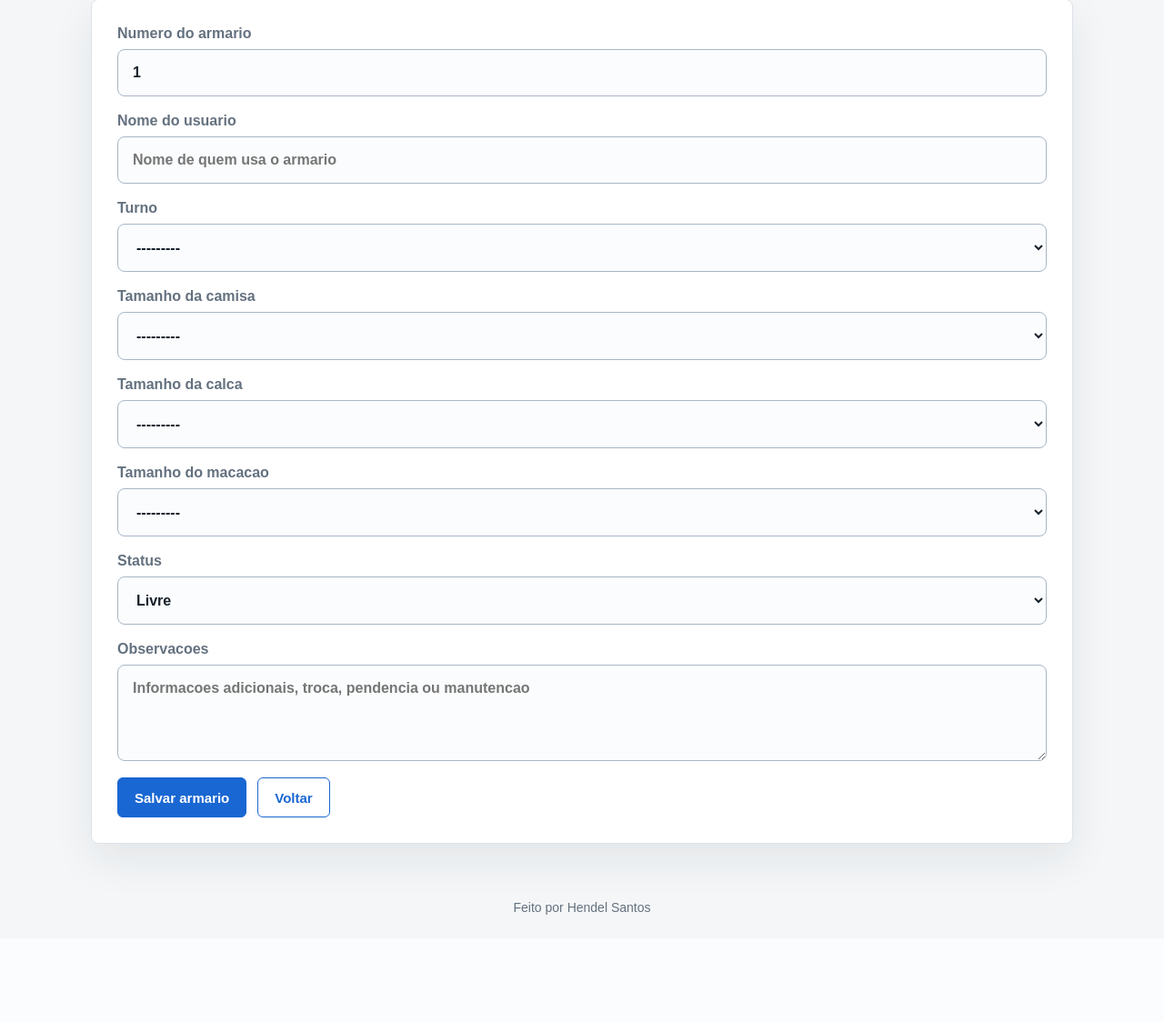
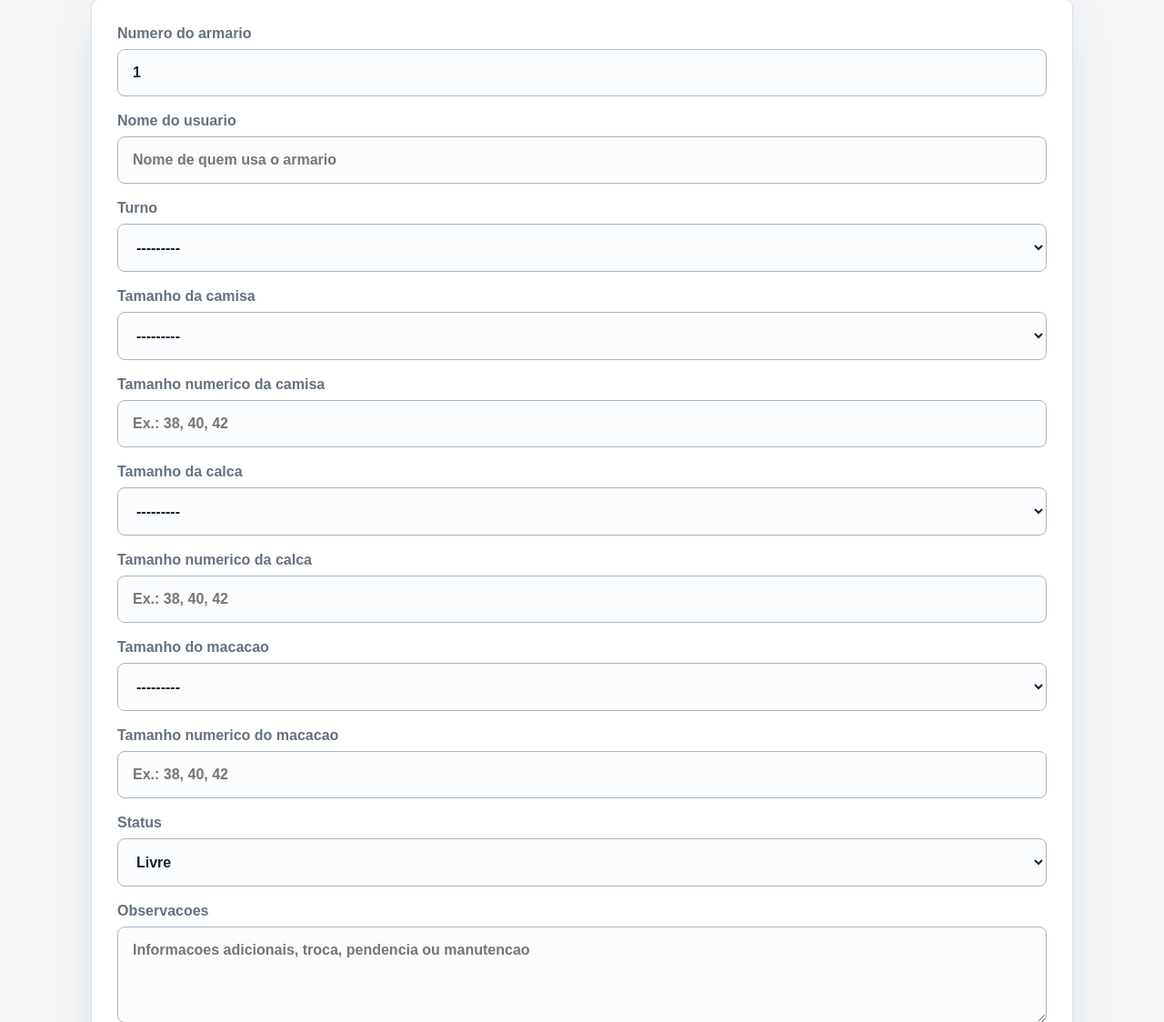
Before and after one commit to hendelsantos/Projeto_Django_HUB, a Django app: page /roupeiro/novo/ in a window 1280 px wide. Shown: the part 321-1445 px from the top of the page at 91% size. Before the commit the page ends 1327 px from the top, so only its background shows below. Run offline with Django 5.2, Linux system fonts and the light colour scheme; data that the repository does not hold is empty.

Commit message:
add numeric uniform sizes to lockers

```diff
--- a/roupeiro/forms.py
+++ b/roupeiro/forms.py
@@ -11,13 +11,19 @@ class ArmarioForm(forms.ModelForm):
             'usuario',
             'turno',
             'tamanho_camisa',
+            'tamanho_camisa_numero',
             'tamanho_calca',
+            'tamanho_calca_numero',
             'tamanho_macacao',
+            'tamanho_macacao_numero',
             'status',
             'observacoes',
         ]
         widgets = {
             'numero': forms.NumberInput(attrs={'placeholder': 'Ex.: 1, 2, 3'}),
             'usuario': forms.TextInput(attrs={'placeholder': 'Nome de quem usa o armario'}),
+            'tamanho_camisa_numero': forms.NumberInput(attrs={'placeholder': 'Ex.: 38, 40, 42'}),
+            'tamanho_calca_numero': forms.NumberInput(attrs={'placeholder': 'Ex.: 38, 40, 42'}),
+            'tamanho_macacao_numero': forms.NumberInput(attrs={'placeholder': 'Ex.: 38, 40, 42'}),
             'observacoes': forms.Textarea(attrs={'rows': 4, 'placeholder': 'Informacoes adicionais, troca, pendencia ou manutencao'}),
         }
--- a/roupeiro/models.py
+++ b/roupeiro/models.py
@@ -30,8 +30,11 @@ class Armario(models.Model):
     usuario = models.CharField('nome do usuario', max_length=140, blank=True)
     turno = models.CharField(max_length=24, choices=Turno.choices, blank=True)
     tamanho_camisa = models.CharField('tamanho da camisa', max_length=16, choices=TamanhoRoupa.choices, blank=True)
+    tamanho_camisa_numero = models.PositiveIntegerField('tamanho numerico da camisa', blank=True, null=True)
     tamanho_calca = models.CharField('tamanho da calca', max_length=16, choices=TamanhoRoupa.choices, blank=True)
+    tamanho_calca_numero = models.PositiveIntegerField('tamanho numerico da calca', blank=True, null=True)
     tamanho_macacao = models.CharField('tamanho do macacao', max_length=16, choices=TamanhoRoupa.choices, blank=True)
+    tamanho_macacao_numero = models.PositiveIntegerField('tamanho numerico do macacao', blank=True, null=True)
     status = models.CharField(max_length=16, choices=Status.choices, default=Status.LIVRE)
     observacoes = models.TextField('observacoes', blank=True)
     criado_em = models.DateTimeField(default=timezone.now)
--- a/roupeiro/views.py
+++ b/roupeiro/views.py
@@ -70,7 +70,12 @@ def painel(request):
         numero_busca = int(busca) if busca.isdigit() else None
         filtros_busca = Q(usuario__icontains=busca) | Q(observacoes__icontains=busca)
         if numero_busca is not None:
-            filtros_busca |= Q(numero=numero_busca)
+            filtros_busca |= (
+                Q(numero=numero_busca)
+                | Q(tamanho_camisa_numero=numero_busca)
+                | Q(tamanho_calca_numero=numero_busca)
+                | Q(tamanho_macacao_numero=numero_busca)
+            )
 
         armarios = armarios.filter(filtros_busca)
 
@@ -122,8 +127,11 @@ def liberar(request, pk):
     armario.usuario = ''
     armario.turno = ''
     armario.tamanho_camisa = ''
+    armario.tamanho_camisa_numero = None
     armario.tamanho_calca = ''
+    armario.tamanho_calca_numero = None
     armario.tamanho_macacao = ''
+    armario.tamanho_macacao_numero = None
     armario.status = Armario.Status.LIVRE
     armario.observacoes = f'{armario.observacoes}\nArmario liberado em {timezone.localtime().strftime("%d/%m/%Y %H:%M")}.'.strip()
     armario.save()
@@ -137,7 +145,7 @@ def exportar_excel(request):
     sheet = workbook.active
     sheet.title = 'Armarios'
 
-    sheet.merge_cells('A1:J1')
+    sheet.merge_cells('A1:M1')
     sheet['A1'] = 'Relatorio de Armarios do Roupeiro'
     sheet['A1'].font = Font(bold=True, size=16, color='FFFFFF')
     sheet['A1'].fill = PatternFill('solid', fgColor='1967D2')
@@ -149,8 +157,11 @@ def exportar_excel(request):
         'Usuario',
         'Turno',
         'Camisa',
+        'Camisa numero',
         'Calca',
+        'Calca numero',
         'Macacao',
+        'Macacao numero',
         'Observacoes',
         'Criado em',
         'Atualizado em',
@@ -171,8 +182,11 @@ def exportar_excel(request):
                 armario.usuario,
                 armario.get_turno_display() if armario.turno else '',
                 armario.get_tamanho_camisa_display() if armario.tamanho_camisa else '',
+                armario.tamanho_camisa_numero or '',
                 armario.get_tamanho_calca_display() if armario.tamanho_calca else '',
+                armario.tamanho_calca_numero or '',
                 armario.get_tamanho_macacao_display() if armario.tamanho_macacao else '',
+                armario.tamanho_macacao_numero or '',
                 armario.observacoes,
                 timezone.localtime(armario.criado_em).strftime('%d/%m/%Y %H:%M'),
                 timezone.localtime(armario.atualizado_em).strftime('%d/%m/%Y %H:%M'),
@@ -183,7 +197,7 @@ def exportar_excel(request):
         for cell in row:
             cell.alignment = Alignment(vertical='top', wrap_text=True)
 
-    widths = [10, 16, 28, 18, 12, 12, 12, 42, 18, 18]
+    widths = [10, 16, 28, 18, 12, 15, 12, 14, 12, 16, 42, 18, 18]
     for index, width in enumerate(widths, start=1):
         sheet.column_dimensions[get_column_letter(index)].width = width
 
```
Also changed, not shown: hub/report_sources.py (+9 -3 lines), roupeiro/admin.py (+12 -1 lines), roupeiro/tests.py (+6 -1 lines), templates/roupeiro/detalhe.html (+21 -3 lines), templates/roupeiro/painel.html (+12 -3 lines), roupeiro/migrations/0002_armario_tamanho_calca_numero_and_more.py (added).
